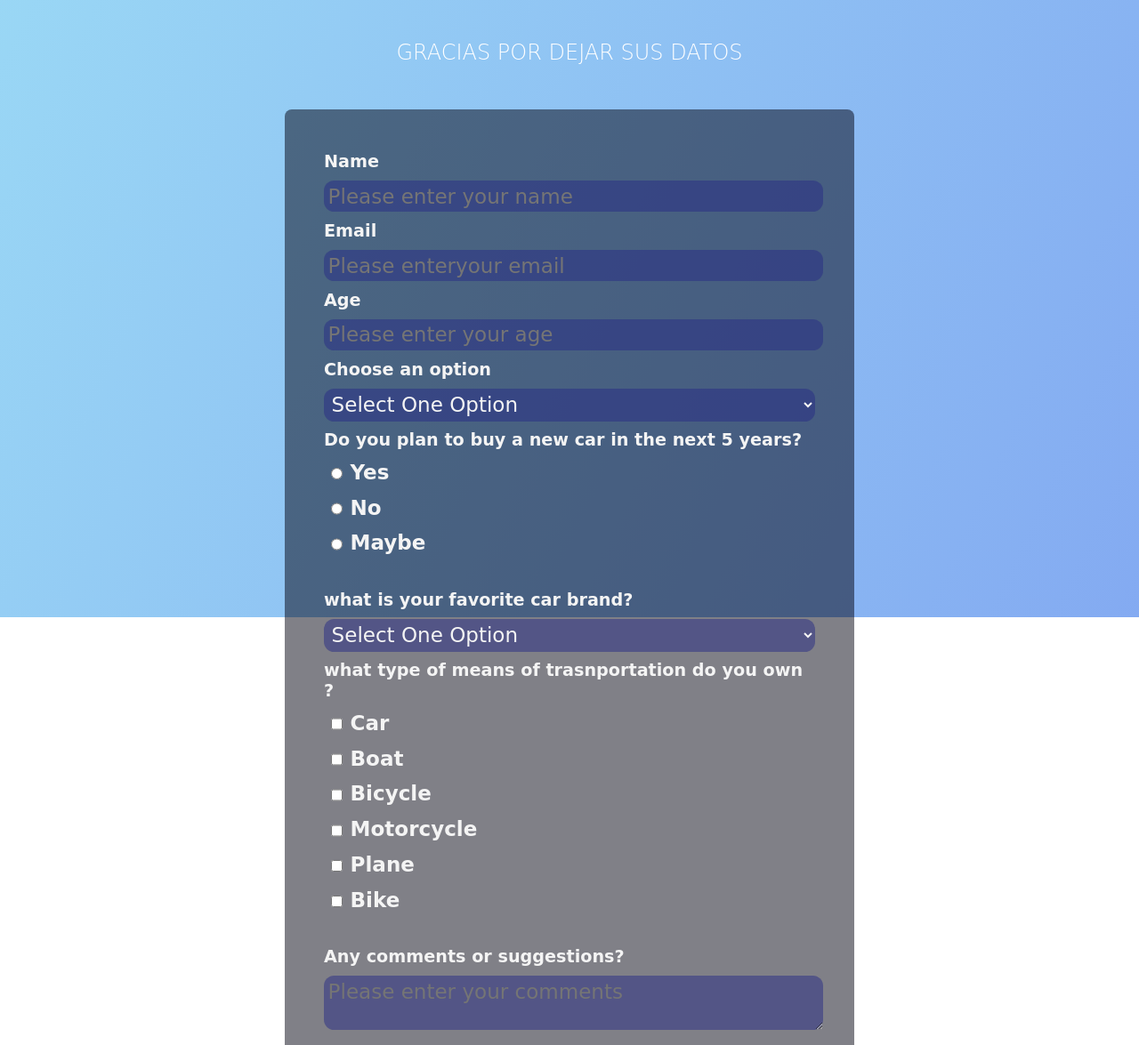
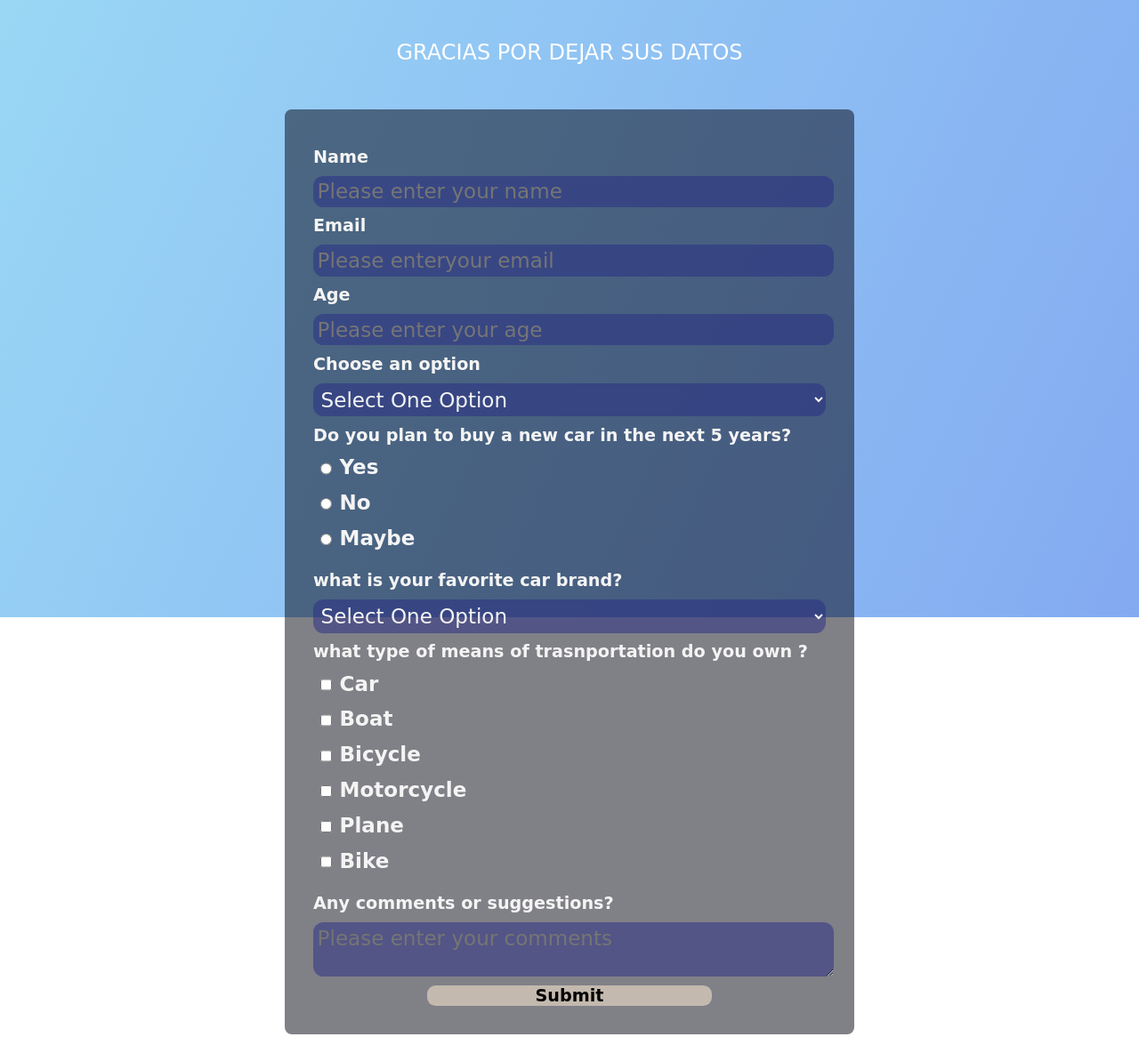
Before and after one commit to Taliana17/FORM_3147234, a website with bundled scripts: page index.html in a window 1280 px wide. Shown: the part 106-1281 px from the top of the page at 89% size. Built offline with nearby package versions, Linux system fonts and the light colour scheme; files whose address does not match are found by name.

Commit message:
arreglo branches2

```diff
--- a/style.css
+++ b/style.css
@@ -21,7 +21,7 @@ body::before {
 
 h1 {
   font-family: Arial, Helvetica, sans-serif;
-  font-weight: bold;
+  font-weight: 700;
   text-align: center;
   margin: 1em auto;
   padding: 0;
@@ -30,11 +30,9 @@ h1 {
 
 p {
   font-family: 'Italianno', cursive;
-  font-weight: 300;
   text-align: center;
   margin: 5px auto 50px auto;
   padding: 0;
-  font-weight: 100px;
   font-size: 1.5em;
 }
 
@@ -51,7 +49,7 @@ p {
 fieldset {
   border: none;
   margin: 0;
-  padding: auto;
+  padding: 0;
 }
 
 input,
@@ -76,14 +74,14 @@ label {
   font-size: 1.2em;
   font-family: 'Italianno', cursive;
   color: rgb(244, 244, 244);
-  font-weight: bolder;
+  font-weight: 700;
 }
 
 .inline {
   display: inline-block;
   width: unset;
   margin: 0 0.3em;
-  padding: auto;
+  padding: 0;
   vertical-align: middle;
 }
 
@@ -91,11 +89,11 @@ input[type="submit"] {
   display: block;
   width: 25vw;
   margin: auto;
-  padding: auto;
+  padding: 0;
   color: rgb(0, 0, 0);
   background-color: rgb(195, 185, 174);
   border-color: rgb(0, 0, 0);
-  font-weight: bolder;
+  font-weight: 700;
 }
 
 .modal {
```
